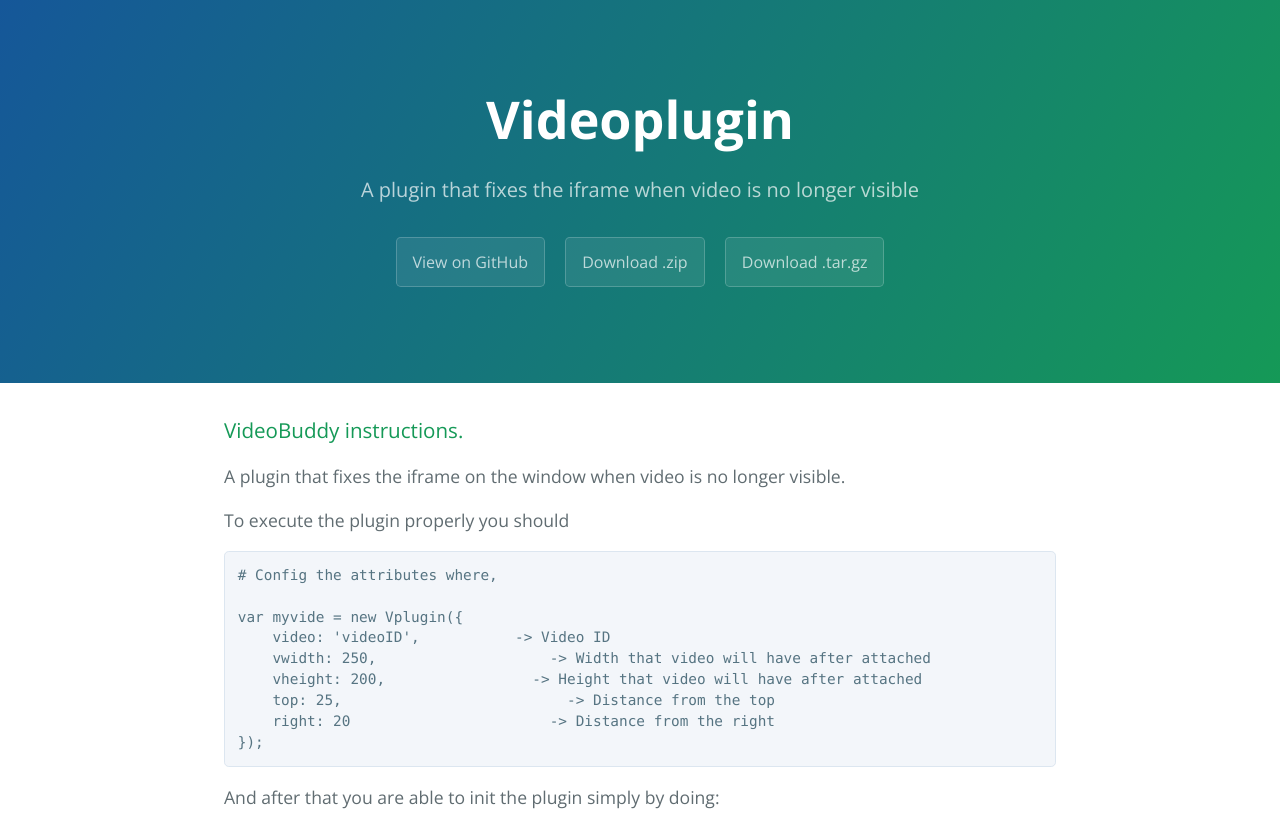
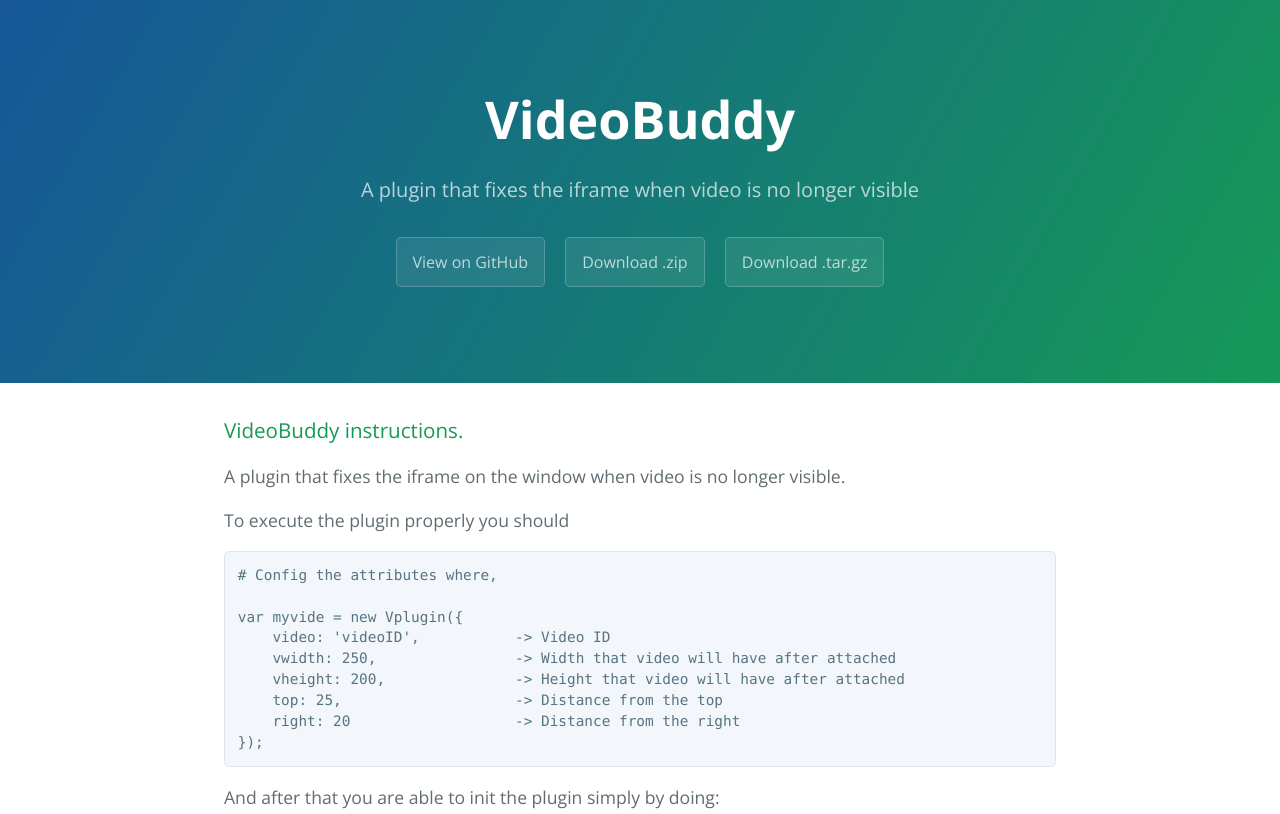
Before and after one commit to danielferreira02/videoplugin, a plain HTML site: page index.html in a window 1280 px wide. Shown: the top 814 px of the page. Drawn offline with nearby package versions, Linux system fonts and the light colour scheme.

Commit message:
Update index.html

```diff
--- a/index.html
+++ b/index.html
@@ -11,7 +11,7 @@
   </head>
   <body>
     <section class="page-header">
-      <h1 class="project-name">Videoplugin</h1>
+      <h1 class="project-name">VideoBuddy</h1>
       <h2 class="project-tagline">A plugin that fixes the iframe when video is no longer visible</h2>
       <a href="https://github.com/amzuh/videoplugin" class="btn">View on GitHub</a>
       <a href="https://github.com/amzuh/videoplugin/zipball/master" class="btn">Download .zip</a>
@@ -30,10 +30,10 @@
 
 var myvide = new Vplugin({
     video: 'videoID',           -&gt; Video ID
-    vwidth: 250,                    -&gt; Width that video will have after attached
-    vheight: 200,                 -&gt; Height that video will have after attached
-    top: 25,                          -&gt; Distance from the top
-    right: 20                       -&gt; Distance from the right
+    vwidth: 250,                -&gt; Width that video will have after attached
+    vheight: 200,               -&gt; Height that video will have after attached
+    top: 25,                    -&gt; Distance from the top
+    right: 20                   -&gt; Distance from the right
 });
 </code></pre>
 
```
